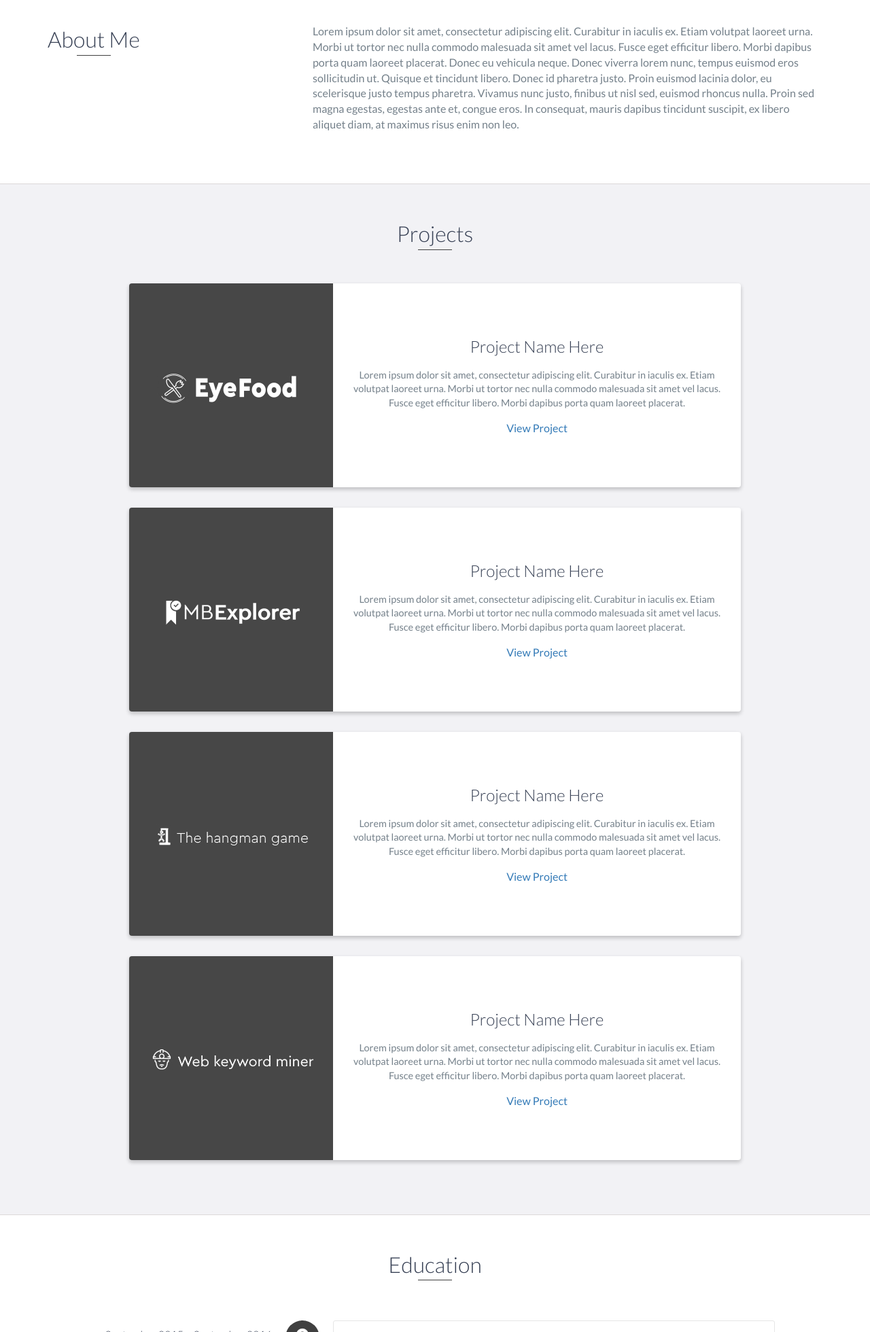
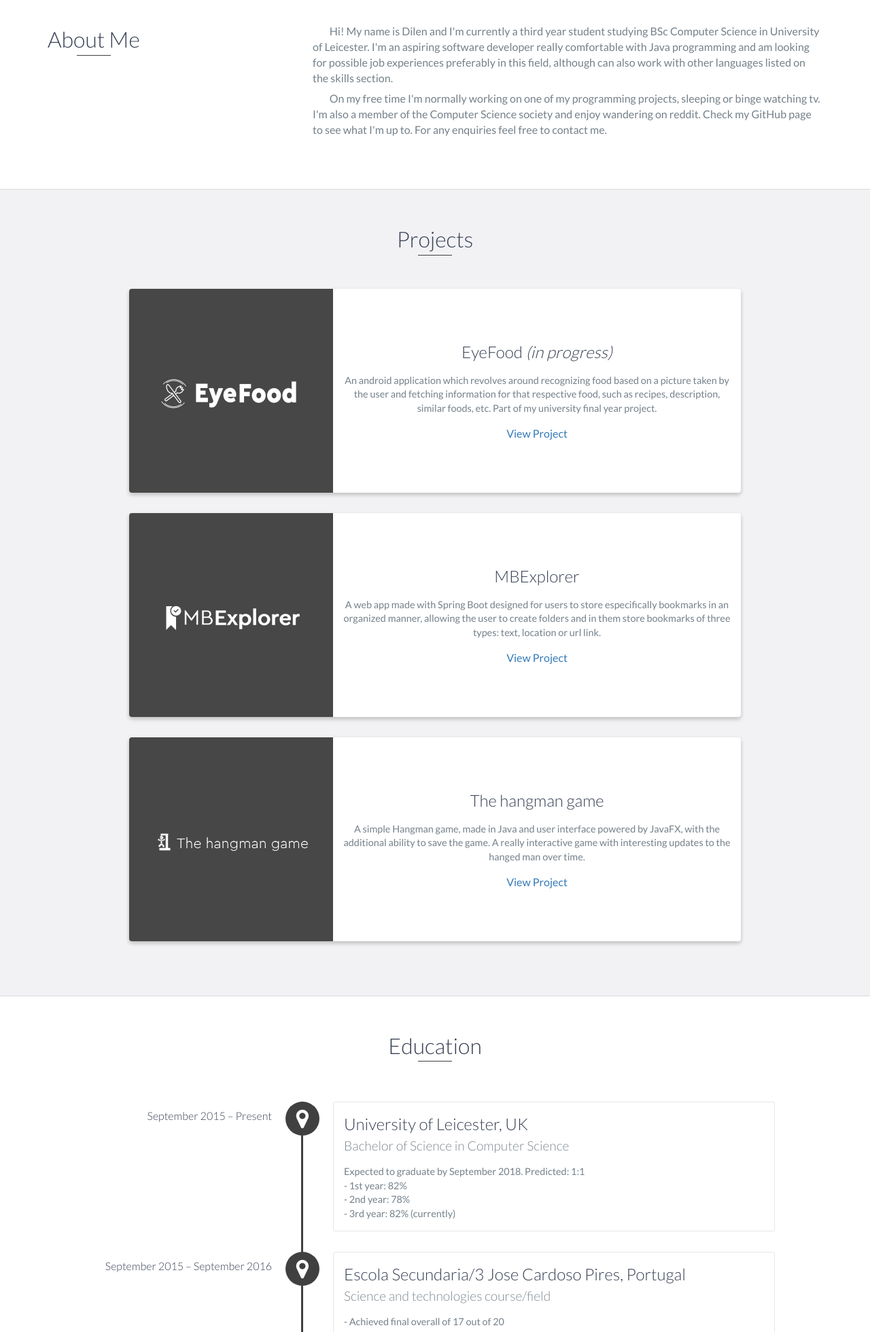
Before and after one commit to dilentulcidas/dilen.xyz, a website: page index.html in a window 1280 px wide. Shown: the part 840-2800 px from the top of the page at 68% size. Drawn offline with nearby package versions, Linux system fonts and the light colour scheme.

Commit message:
Updated info about projects and skillsets

```diff
--- a/index.html
+++ b/index.html
@@ -46,6 +46,9 @@
             margin-bottom: 20px;
             margin-top: 30px;
         }
+        #tobeadded{
+            display: none;
+        }
     </style>
 </head>
 
@@ -84,8 +87,8 @@
             <h2>Software Engineer</h2>
             <a href="#" class="btn-rounded-white">Download Resume</a>
             <p>
-              <a href="https://github.com/" target="_blank"><i class="fa fa-github" aria-hidden="true" style="font-size:36px;color:white;margin-top: 10px;"></i></a>&nbsp;&nbsp;&nbsp;&nbsp;
-              <a href="https://linkedin.com" target="_blank"><i class="fa fa-linkedin" aria-hidden="true" style="font-size:36px;color:white;margin-top: 10px;"></i></a>
+              <a href="https://github.com/dilentulcidas" target="_blank"><i class="fa fa-github" aria-hidden="true" style="font-size:36px;color:white;margin-top: 10px;"></i></a>&nbsp;&nbsp;&nbsp;&nbsp;
+              <a href="https://www.linkedin.com/in/dilen-tulcidas-115433159/" target="_blank"><i class="fa fa-linkedin" aria-hidden="true" style="font-size:36px;color:white;margin-top: 10px;"></i></a>
             </p>
         </div>
         <!-- End #lead-content -->
@@ -109,9 +112,10 @@
                 </div>
                 <div class="col-md-8">
                     <p>
-                        Lorem ipsum dolor sit amet, consectetur adipiscing elit. Curabitur in iaculis ex. Etiam volutpat laoreet urna. Morbi ut tortor nec nulla commodo malesuada sit amet vel lacus. Fusce eget efficitur libero. Morbi dapibus porta quam laoreet placerat. Donec
-                        eu vehicula neque. Donec viverra lorem nunc, tempus euismod eros sollicitudin ut. Quisque et tincidunt libero. Donec id pharetra justo. Proin euismod lacinia dolor, eu scelerisque justo tempus pharetra. Vivamus nunc justo, finibus
-                        ut nisl sed, euismod rhoncus nulla. Proin sed magna egestas, egestas ante et, congue eros. In consequat, mauris dapibus tincidunt suscipit, ex libero aliquet diam, at maximus risus enim non leo.
+                        &nbsp;&nbsp;&nbsp;&nbsp;&nbsp;&nbsp;&nbsp;&nbsp;Hi! My name is Dilen and I'm currently a third year student studying BSc Computer Science in University of Leicester. I'm an aspiring software developer really comfortable with Java programming and am looking for possible job experiences preferably in this field, although can also work with other languages listed on the skills section. </br>
+                    </p>
+                    <p style="margin-top: 8px">
+                        &nbsp;&nbsp;&nbsp;&nbsp;&nbsp;&nbsp;&nbsp;&nbsp;On my free time I'm normally working on one of my programming projects, sleeping or binge watching tv. I'm also a member of the Computer Science society and enjoy wandering on reddit. Check my GitHub page to see what I'm up to. For any enquiries feel free to contact me.
                     </p>
                 </div>
             </div>
@@ -129,11 +133,11 @@
                     </div>
                     <!-- End .project-image -->
                     <div class="project-info">
-                        <h3>Project Name Here</h3>
+                        <h3>EyeFood <i>(in progress)</i></h3>
                         <p>
-                            Lorem ipsum dolor sit amet, consectetur adipiscing elit. Curabitur in iaculis ex. Etiam volutpat laoreet urna. Morbi ut tortor nec nulla commodo malesuada sit amet vel lacus. Fusce eget efficitur libero. Morbi dapibus porta quam laoreet placerat.
+                            An android application which revolves around recognizing food based on a picture taken by the user and fetching information for that respective food, such as recipes, description, similar foods, etc. Part of my university final year project.
                         </p>
-                        <a href="#">View Project</a>
+                        <a href="https://github.com/dilentulcidas/eyefood-prototype">View Project</a>
                     </div>
                     <!-- End .project-info -->
                 </div>
@@ -145,15 +149,16 @@
                     </div>
                     <!-- End .project-image -->
                     <div class="project-info">
-                        <h3>Project Name Here</h3>
+                        <h3>MBExplorer</h3>
                         <p>
-                            Lorem ipsum dolor sit amet, consectetur adipiscing elit. Curabitur in iaculis ex. Etiam volutpat laoreet urna. Morbi ut tortor nec nulla commodo malesuada sit amet vel lacus. Fusce eget efficitur libero. Morbi dapibus porta quam laoreet placerat.
+                            A web app made with Spring Boot designed for users to store especifically bookmarks in an organized manner, allowing the user to create folders and in them store bookmarks of three types: text, location or url link.
                         </p>
-                        <a href="#">View Project</a>
+                        <a href="https://github.com/dilentulcidas/mbexplorer">View Project</a>
                     </div>
                     <!-- End .project-info -->
                 </div>
                 <!-- End .project -->
+
 
                 <div class="project shadow-large">
                     <div class="project-image">
@@ -161,17 +166,18 @@
                     </div>
                     <!-- End .project-image -->
                     <div class="project-info">
-                        <h3>Project Name Here</h3>
+                        <h3>The hangman game</h3>
                         <p>
-                            Lorem ipsum dolor sit amet, consectetur adipiscing elit. Curabitur in iaculis ex. Etiam volutpat laoreet urna. Morbi ut tortor nec nulla commodo malesuada sit amet vel lacus. Fusce eget efficitur libero. Morbi dapibus porta quam laoreet placerat.
+                            A simple Hangman game, made in Java and user interface powered by JavaFX, with the additional ability to save the game. A really interactive game with interesting updates to the hanged man over time.
                         </p>
-                        <a href="#">View Project</a>
+                        <a href="https://github.com/dilentulcidas/the-hangman-game">View Project</a>
                     </div>
                     <!-- End .project-info -->
                 </div>
                 <!-- End .project -->
 
-                <div class="project shadow-large">
+                <!-- TO BE ADDED LATER -->
+                <div class="project shadow-large" id="tobeadded">
                     <div class="project-image">
                         <img src="images/project4.jpg" />
                     </div>
@@ -194,19 +200,23 @@
     <div id="experience">
         <h2 class="heading">Education</h2>
         <div id="experience-timeline">
-            <div data-date="September 2015 – September 2016">
-                <h3>University of Reddit</h3>
+            <div data-date="September 2015 – Present">
+                <h3>University of Leicester, UK</h3>
                 <h4>Bachelor of Science in Computer Science</h4>
                 <p>
-                    Lorem ipsum dolor sit amet, consectetur adipiscing elit. Curabitur in iaculis ex. Etiam volutpat laoreet urna. Morbi ut tortor nec nulla commodo malesuada sit amet vel lacus. Fusce eget efficitur libero. Morbi dapibus porta quam laoreet placerat.
+                    Expected to graduate by September 2018. Predicted: 1:1</br>
+                    - 1st year: 82% </br>
+                    - 2nd year: 78%</br>
+                    - 3rd year: 82% (currently)</br>
                 </p>
             </div>
 
             <div data-date="September 2015 – September 2016">
-                <h3>University of Reddit</h3>
-                <h4>Bachelor of Science in Computer Science</h4>
+                <h3>Escola Secundaria/3 Jose Cardoso Pires, Portugal</h3>
+                <h4>Science and technologies course/field</h4>
                 <p>
-                    Lorem ipsum dolor sit amet, consectetur adipiscing elit. Curabitur in iaculis ex. Etiam volutpat laoreet urna. Morbi ut tortor nec nulla commodo malesuada sit amet vel lacus. Fusce eget efficitur libero. Morbi dapibus porta quam laoreet placerat.
+                    - Achieved final overall of 17 out of 20 </br>
+                    - Received a diploma award for being one of the best students graduated in the secondary school that academic year.
                 </p>
             </div>
         </div>
@@ -221,6 +231,16 @@
             <li>JavaScript</li>
             <li>Node.js</li>
             <li>Python</li>
+            <li>SQL</li>
+            <li>NoSQL</li>
+            <li>MongoDB</li>
+            <li>Spring</li>
+            <li>Bootstrap</li>
+            <li>HTML</li>
+            <li>CSS</li>
+            <li>Sass</li>
+            <li>Gulp</li>
+            <li>Gradle</li>
         </ul>
     </div>
     <!-- End #skills -->
@@ -244,7 +264,7 @@
             <div class="row">
                 <div class="col-sm-5 copyright">
                     <p>
-                        Copyright &copy; 2017 Dilen Tulcidas
+                        Copyright &copy; 2017-2018 Dilen Tulcidas
                     </p>
                 </div>
                 <div class="col-sm-2 top">
```
